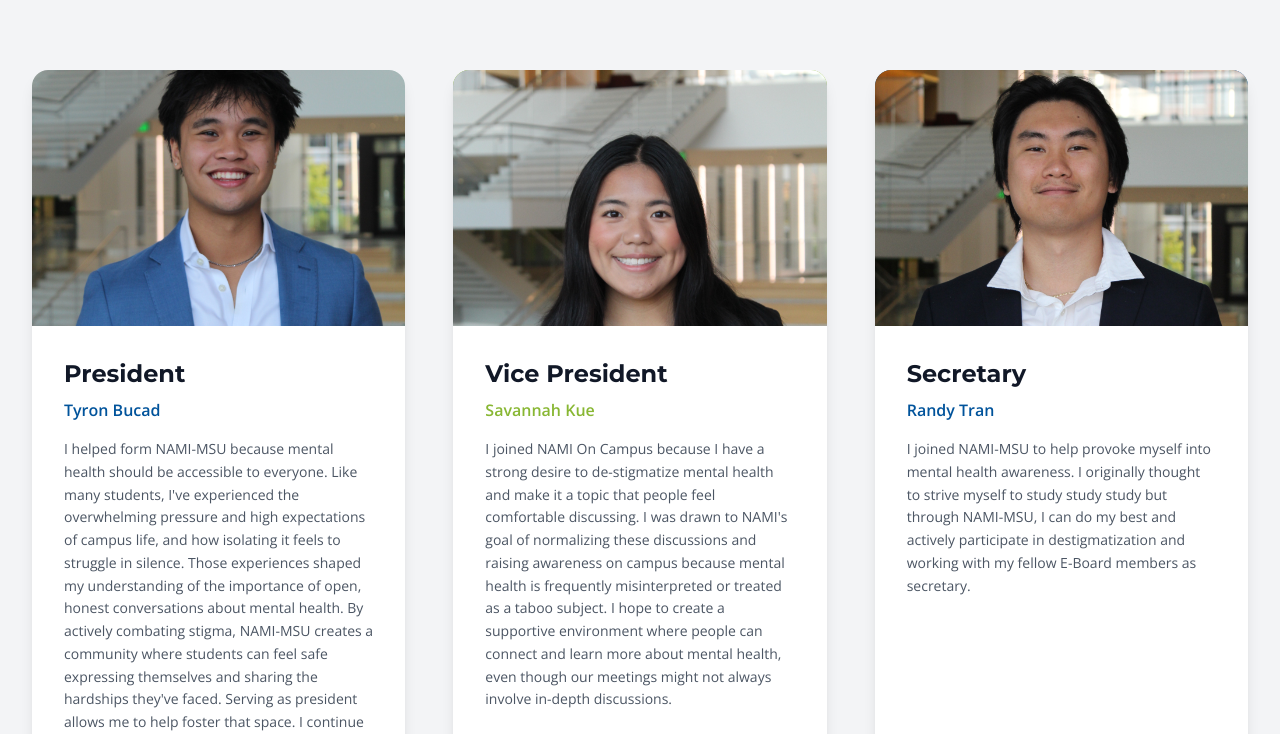
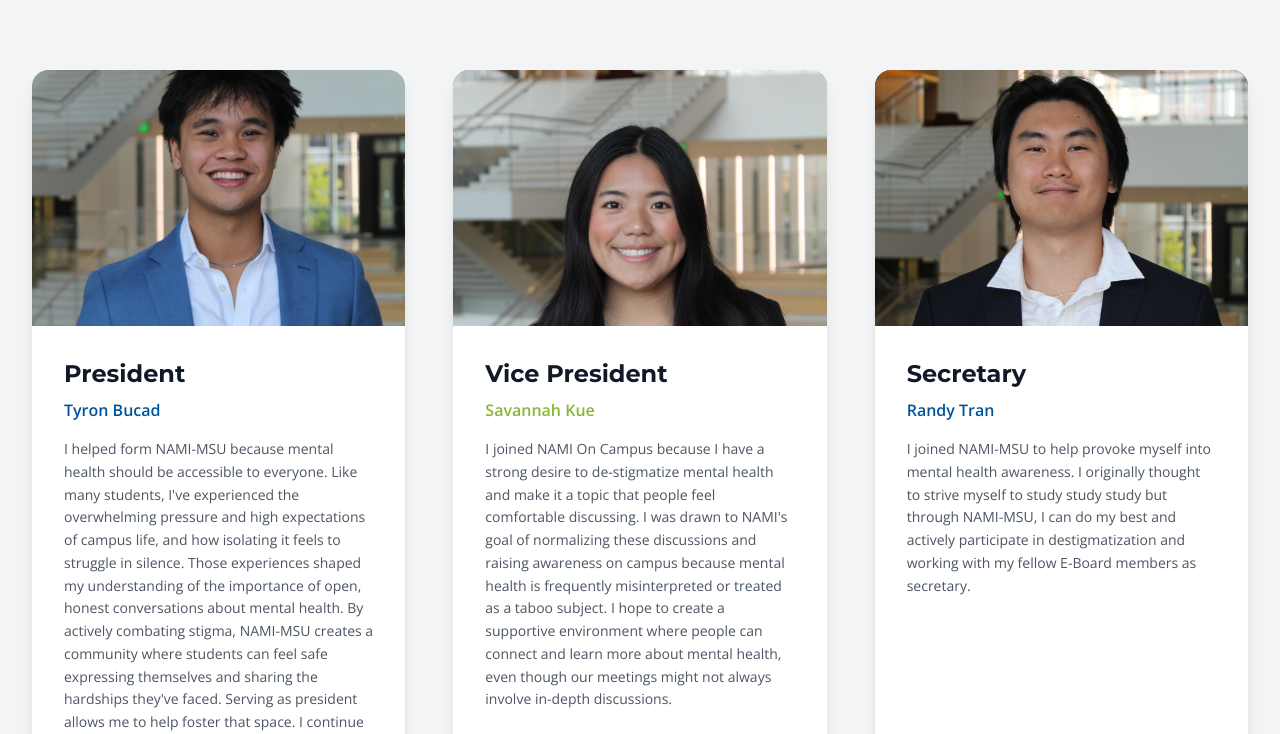
Before and after one commit to namimichstate-ux/namiwebsitelive, a website: page eboard.html in a window 1280 px wide. Shown: the part 366-1100 px from the top of the page. Drawn offline with nearby package versions, Linux system fonts and the light colour scheme.

Commit message:
Raise Savannah's profile picture by additional 3%

```diff
--- a/eboard.html
+++ b/eboard.html
@@ -100,7 +100,7 @@
                 <!-- Vice President -->
                 <div class="bg-white rounded-2xl shadow-lg overflow-hidden transform hover:scale-105 transition duration-300">
                     <div class="h-64 flex items-center justify-center overflow-hidden bg-namiGreen">
-                        <img src="Savannah.JPG" alt="Savannah Kue" class="w-full h-full object-cover" style="object-position: center 40%">
+                        <img src="Savannah.JPG" alt="Savannah Kue" class="w-full h-full object-cover" style="object-position: center 43%">
                     </div>
                     <div class="p-8">
                         <h3 class="font-heading font-bold text-2xl text-gray-900 mb-2">Vice President</h3>
```
